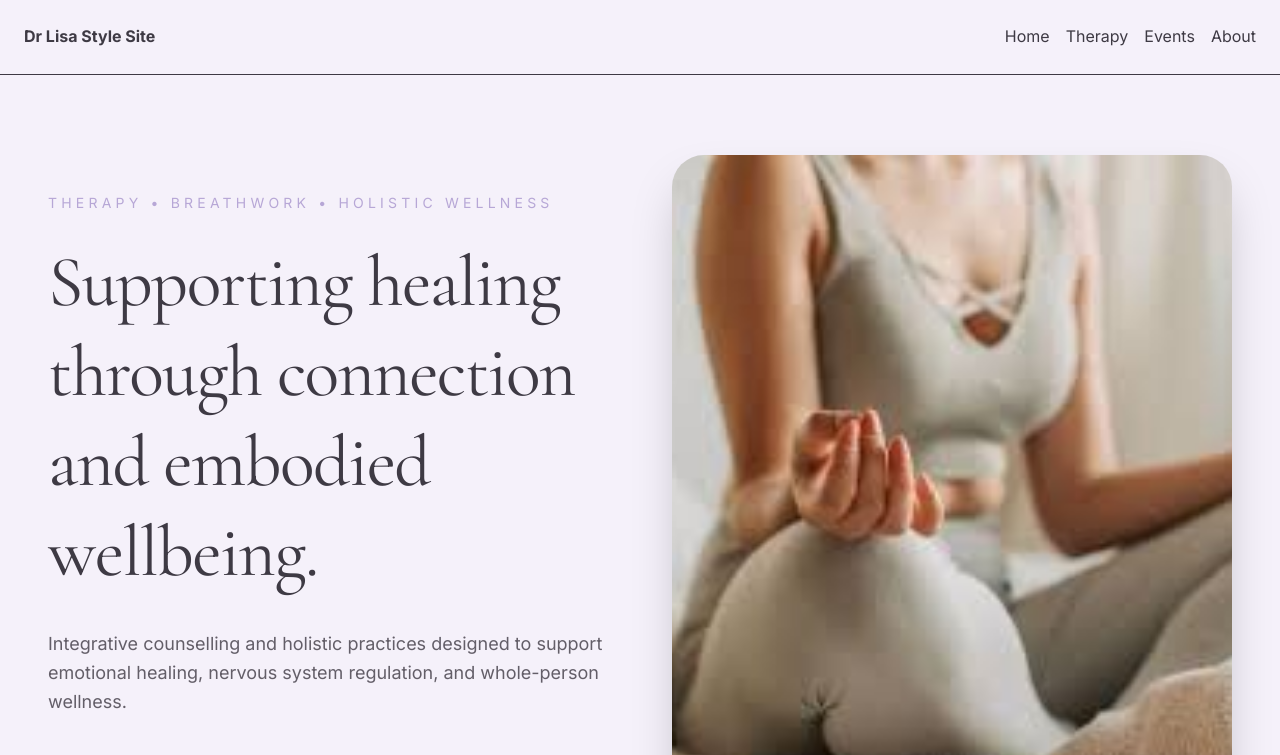
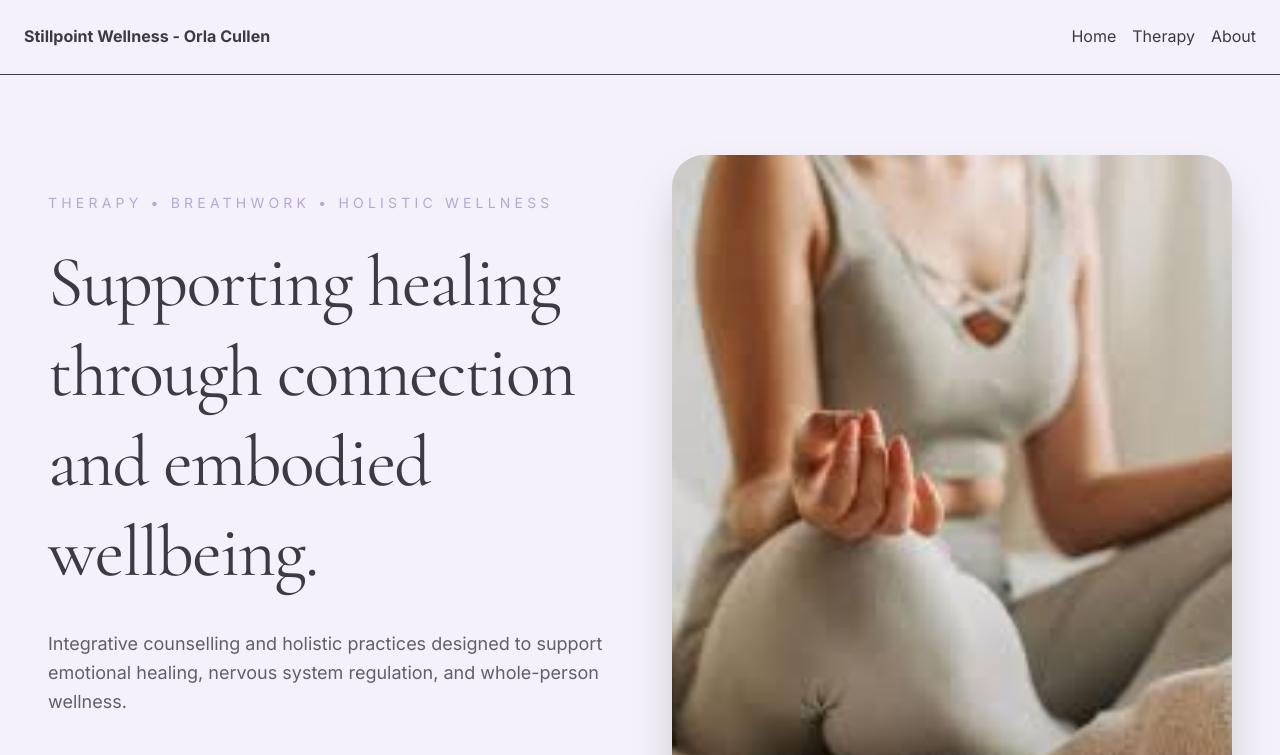
Before and after one commit to OrlaC15/stillpointwellness, a Next.js app: page / in a window 1280 px wide. Shown: the top 755 px of the page. Built offline with nearby package versions, Linux system fonts and the light colour scheme.

Commit message:
update 10

```diff
--- a/components/Navbar.tsx
+++ b/components/Navbar.tsx
@@ -4,11 +4,10 @@ import Link from "next/link";
 export default function Navbar() {
   return (
     <nav className="flex justify-between p-6 border-b">
-      <div className="font-bold">Dr Lisa Style Site</div>
+      <div className="font-bold">Stillpoint Wellness - Orla Cullen</div>
       <div className="flex gap-4">
         <Link href="/">Home</Link>
         <Link href="/therapy">Therapy</Link>
-        <Link href="/events">Events</Link>
         <Link href="/about">About</Link>
       </div>
     </nav>
```
